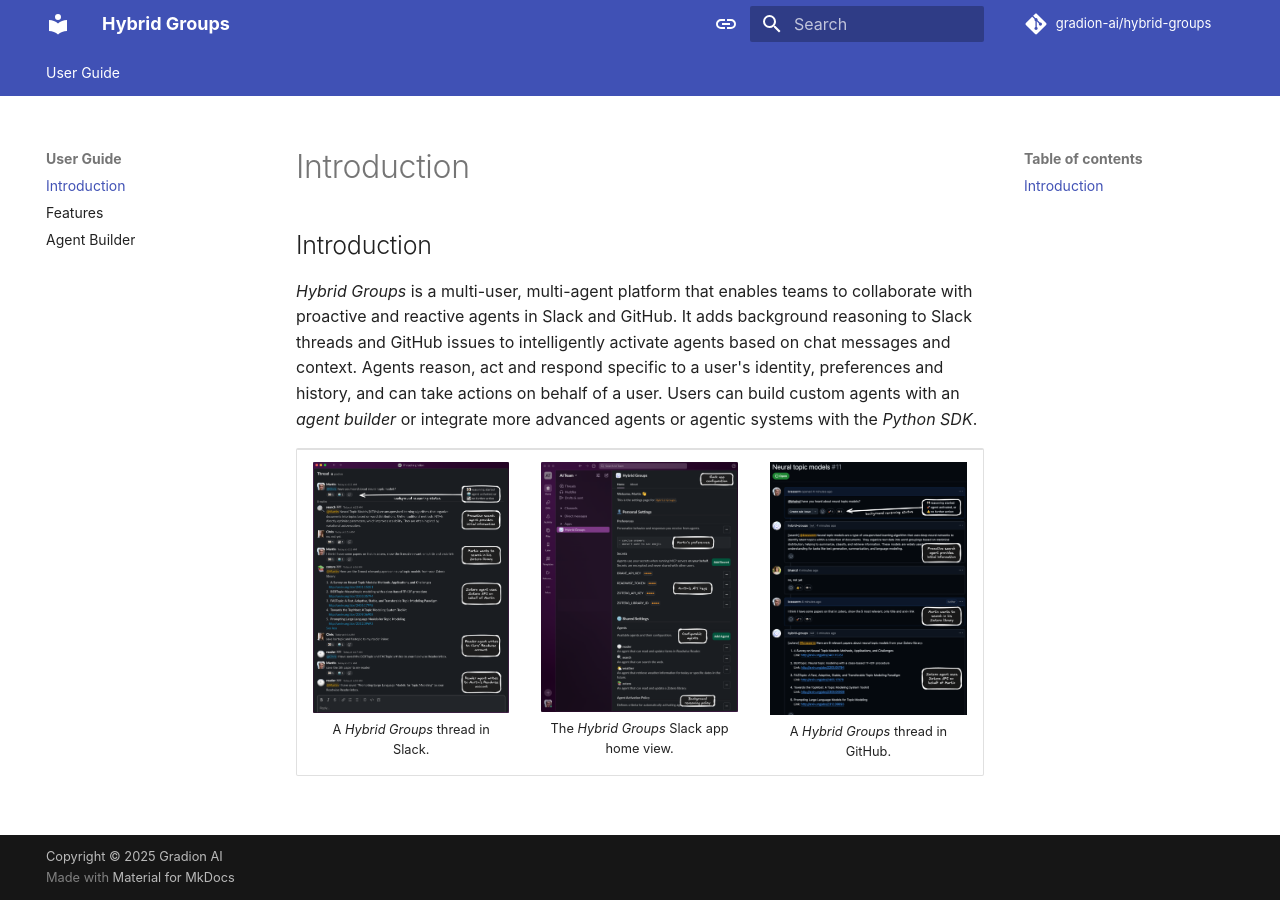
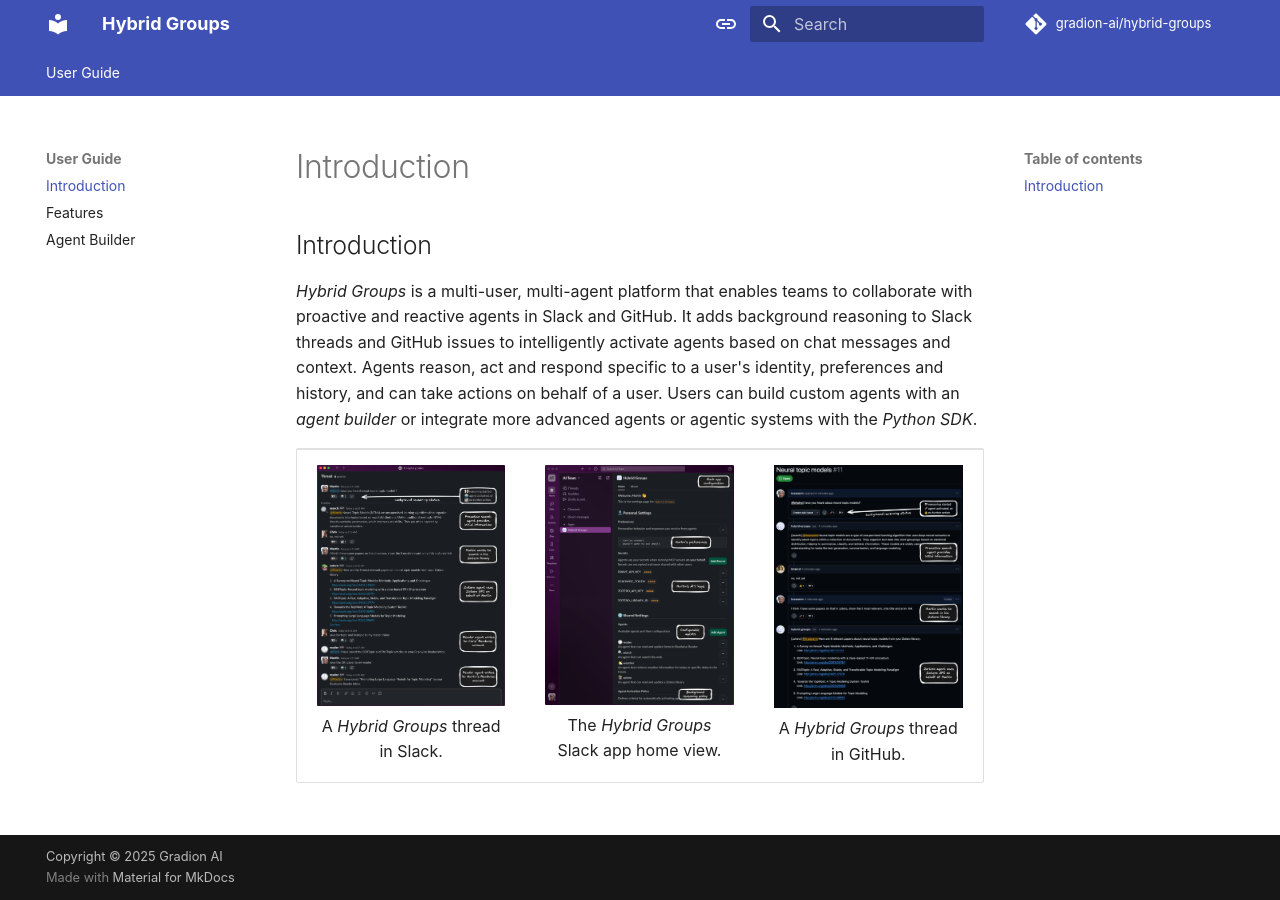
Before and after one commit to gradion-ai/hybrid-groups, an MkDocs documentation site: the page built from docs/index.md, in a window 1280 px wide. Built offline with MkDocs 1.6.1 and Material for MkDocs 9.7.7, drawn with Linux system fonts in a browser that asks for light colours; some web fonts are replaced; comment, search, counter and statistics services are not loaded.

Commit message:
Bigger font in tables

```diff
--- a/docs/css/custom.css
+++ b/docs/css/custom.css
@@ -57,3 +57,7 @@
     opacity: 1;
   }
 }
+
+.md-typeset table:not([class]) {
+  font-size: inherit;
+}
```
